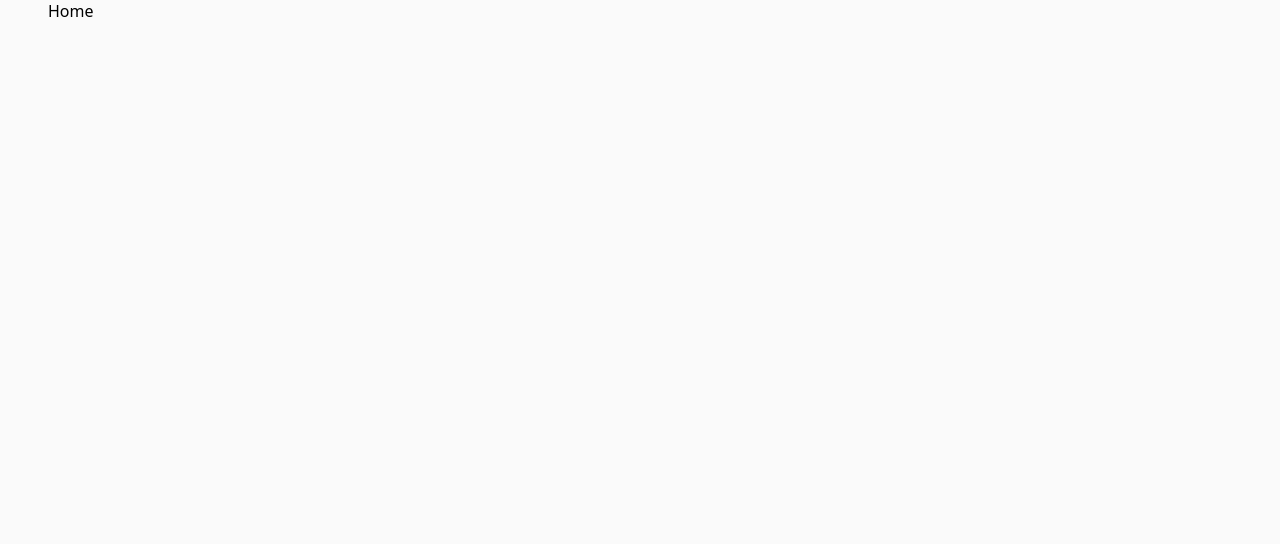
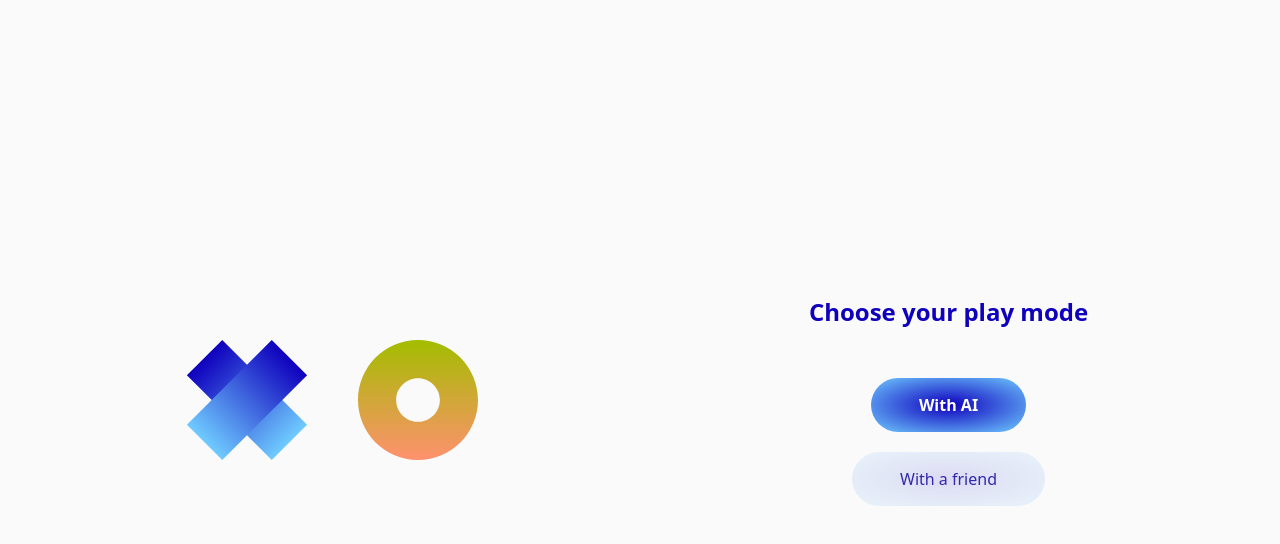
Before and after one commit to haneenmahd/tic-tac-go, a React (Create React App) app: page / in a window 1280 px wide. Shown: the top 544 px of the page. Built offline with nearby package versions, Linux system fonts and the light colour scheme.

Commit message:
add layout fo r home

```diff
--- a/src/pages/Home.js
+++ b/src/pages/Home.js
@@ -1,9 +1,32 @@
 import * as React from "react";
+import { Button, COLORS, FlexDiv } from "../styling";
+import SymbolO from "../assets/svg/O-symbol.svg";
+import SymbolX from "../assets/svg/X-symbol.svg";
 
-class Home extends React.Component {
-  render() {
-    return <div>Home</div>;
-  }
-}
+const Home = () => {
+  return (
+    <FlexDiv flexHeight>
+      <FlexDiv direction="row">
+        <img src={SymbolX} alt="X symbol" />
+        <img src={SymbolO} alt="O symbol" />
+      </FlexDiv>
+
+      <FlexDiv direction="column">
+        <h2
+          style={{
+            color: COLORS.blue,
+          }}
+        >
+          Choose your play mode
+        </h2>
+
+        <FlexDiv direction="column" gap="20px">
+          <Button>With AI</Button>
+          <Button secondary>With a friend</Button>
+        </FlexDiv>
+      </FlexDiv>
+    </FlexDiv>
+  );
+};
 
 export default Home;
```
